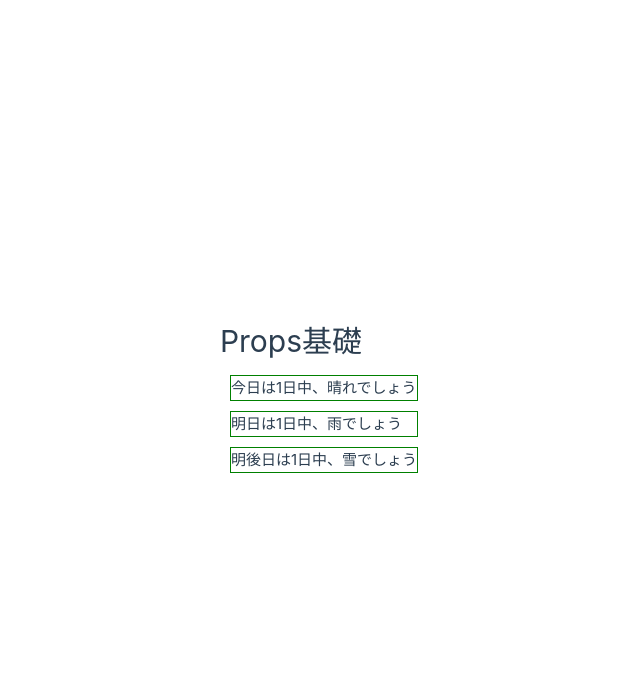
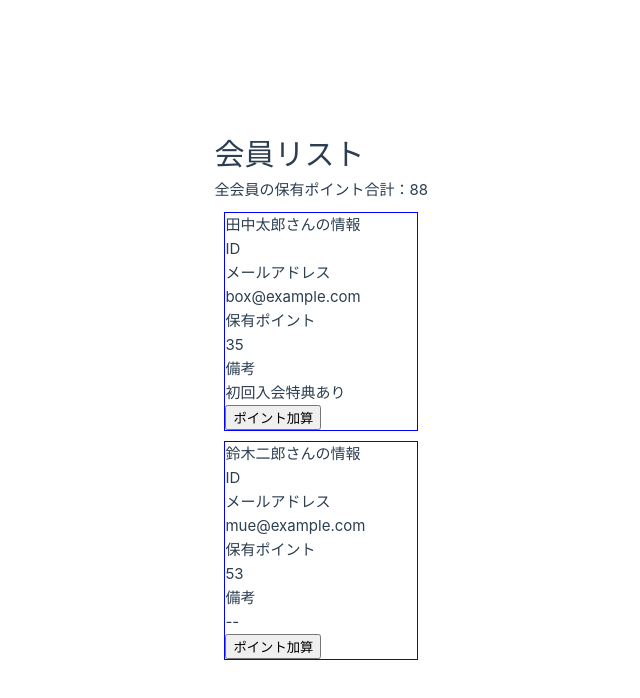
Before and after one commit to takatoshi-tenko/vue-folder, a Vue app in the folder vue3/hello-vue/: page / in a window 1280 px wide. Shown: the top 698 px of the page, without its empty margins (212-852 px from the left). Built offline with nearby package versions, Linux system fonts and the light colour scheme.

Commit message:
リスト8.10 スクリプトブロックでPropsの利用

```diff
--- a/vue3/hello-vue/src/App.vue
+++ b/vue3/hello-vue/src/App.vue
@@ -1,23 +1,47 @@
 <script setup lang="ts">
-import { ref } from 'vue'
-import OneInfo from './components/OneInfo.vue'
+import { ref, computed } from 'vue'
+import OneMember from './components/OneMember.vue'
 
-const weatherListInit = new Map<number, Weather>()
-weatherListInit.set(1, { id: 1, title: '今日の天気', content: '今日は1日中、晴れでしょう' })
-weatherListInit.set(2, { id: 2, title: '明日の天気', content: '明日は1日中、雨でしょう' })
-weatherListInit.set(3, { id: 3, title: '明後日の天気', content: '明後日は1日中、雪でしょう' })
-const weatherList = ref(weatherListInit)
-interface Weather {
+const memberListInit = new Map<number, Member>()
+memberListInit.set(33456, {
+  id: 33456,
+  name: '田中太郎',
+  email: 'box@example.com',
+  points: 35,
+  note: '初回入会特典あり'
+})
+memberListInit.set(47783, { id: 47783, name: '鈴木二郎', email: 'mue@example.com', points: 53 })
+const memberList = ref(memberListInit)
+
+const totalPoints = computed((): number => {
+  let total = 0
+  for (const member of memberList.value.values()) {
+    total += member.points
+  }
+  return total
+})
+
+interface Member {
   id: number
-  title: string
-  content: string
+  name: string
+  email: string
+  points: number
+  note?: string
 }
 </script>
 
 <template>
   <div>
-    <h1>Props基礎</h1>
-    <OneInfo v-for="[id, weather] in weatherList" :key="id" :content="weather.content" />
+    <h1>会員リスト</h1>
+    <p>全会員の保有ポイント合計：{{ totalPoints }}</p>
+    <OneMember
+      v-for="[id, member] in memberList"
+      :key="id"
+      :name="member.name"
+      :email="member.email"
+      :points="member.points"
+      :note="member.note"
+    />
   </div>
 </template>
 
--- /dev/null
+++ b/vue3/hello-vue/src/components/OneMember.vue
@@ -0,0 +1,43 @@
+<script setup lang="ts">
+import { ref, computed } from 'vue'
+
+interface Props {
+  id: number
+  name: string
+  email: string
+  points: number
+  note?: string
+}
+
+const props = defineProps<Props>()
+const localPoints = ref(props.points)
+const localNote = computed((): string => {
+  let localNote = props.note
+  if (localNote == undefined) {
+    localNote = '--'
+  }
+  return localNote
+})
+const pointUp = (): void => {
+  localPoints.value++
+}
+</script>
+
+<template>
+  <div>
+    <section>
+      <h4>{{ name }}さんの情報</h4>
+      <dl>
+        <dt>ID</dt>
+        <dd>{{ id }}</dd>
+        <dt>メールアドレス</dt>
+        <dd>{{ email }}</dd>
+        <dt>保有ポイント</dt>
+        <dd>{{ points }}</dd>
+        <dt>備考</dt>
+        <dd>{{ localNote }}</dd>
+      </dl>
+      <button @click="pointUp">ポイント加算</button>
+    </section>
+  </div>
+</template>
```
